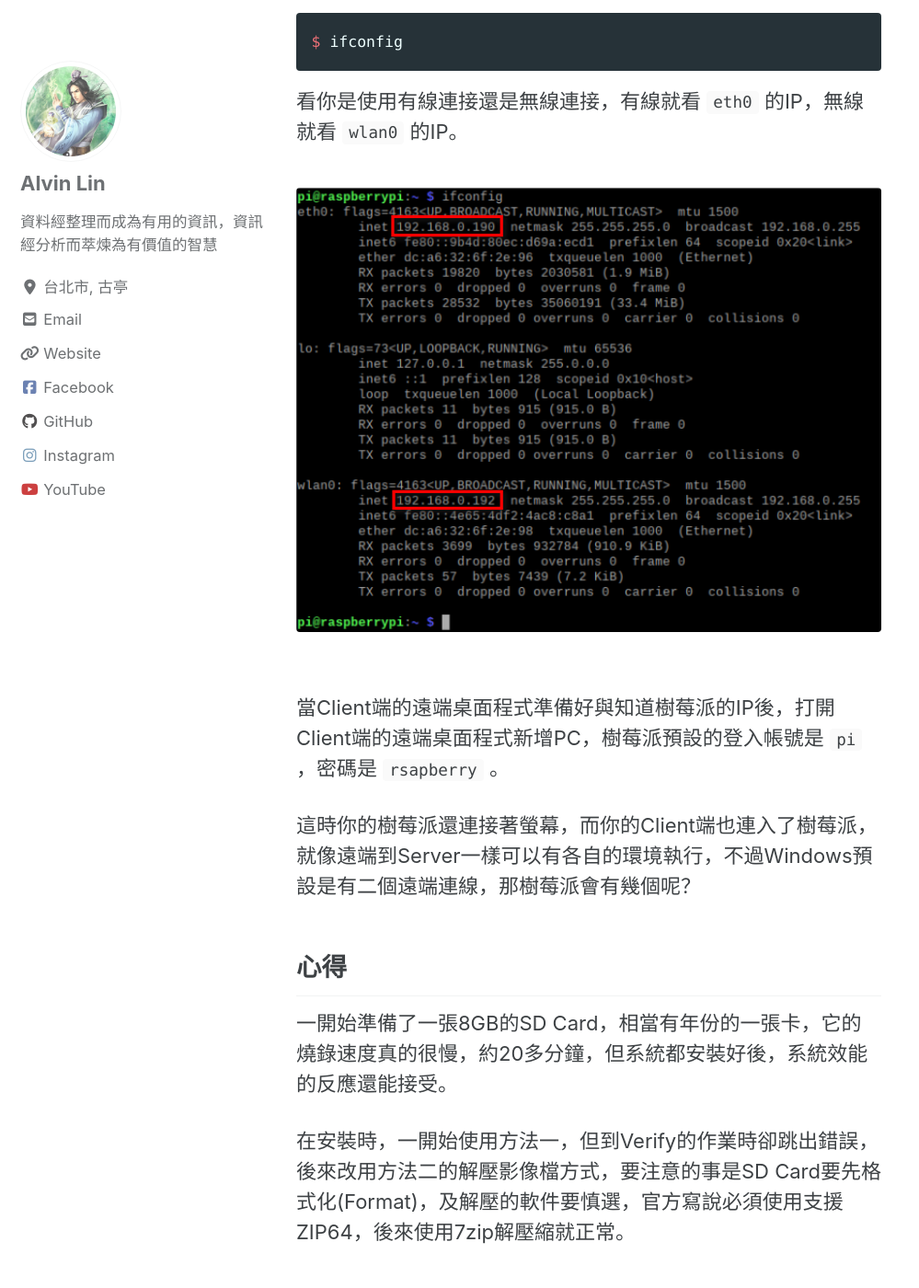
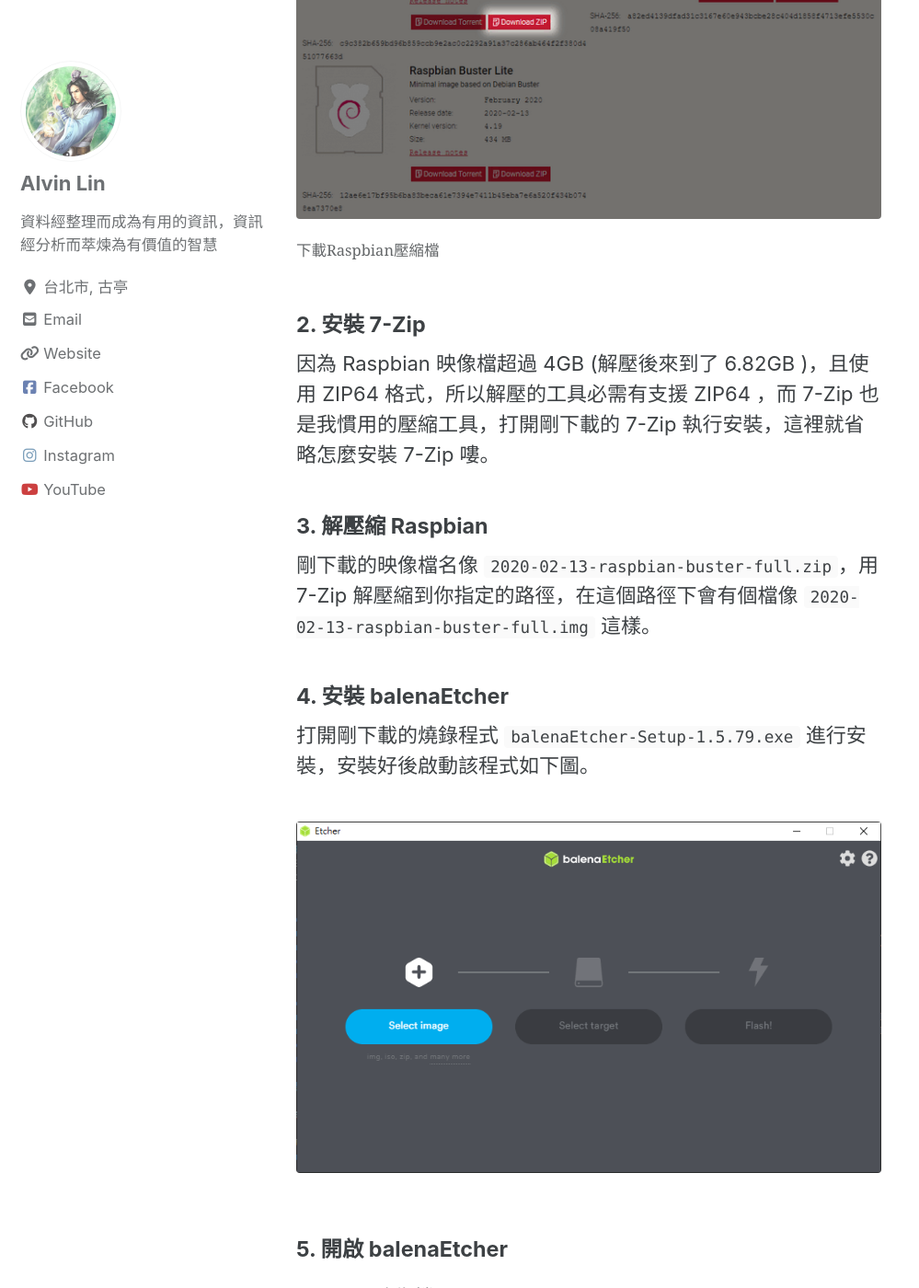
Before and after one commit to dsalearning/dsalearning.github.io, a Jekyll site: the page built from _posts/2020-03-21-raspberry-raspbian-installation.md, in a window 1280 px wide and 1400 px high, scrolled down 4661 px. Shown: the whole window at 92% size, without its empty margins (0-999 px from the left). Built offline with Jekyll 4.4.1, drawn with Linux system fonts in a browser that asks for light colours; cached includes are drawn as plain includes; nearby versions of some CDN libraries; comment, search, counter and statistics services are not loaded; a style sheet for code colours, icons or effects is not loaded; some of the changed text lies outside the part shown.

Commit message:
新增安裝方法二

````diff
--- a/_posts/2020-03-21-raspberry-raspbian-installation.md
+++ b/_posts/2020-03-21-raspberry-raspbian-installation.md
@@ -21,10 +21,10 @@
   <figcaption><a href="https://www.raspberrypi.org/blog/raspberry-pi-4-on-sale-now-from-35/" title="Raspberry Pi 4 on sale now from $35">圖片來源：Raspberry Pi 4 on sale now from $35</a>.</figcaption>
 </figure>
 
-## 事前準備
+## 前置準備
 * [Raspberry Pi 4 Model B](https://www.raspberrypi.com.tw/28040/raspberry-pi-4-model-b/) ： 和之前的版本最大的改變是多了 2GB/4GB 的記憶體版本可供選擇，本次使用的是4GB版。
 * 記憶卡(SD Card) : 建議容量16GB以上[^sd-cards]，速度等級建議Class 10。系統安裝最小建議是8GB，但安裝完系統後僅剩1GB，想再安裝其它軟體就很困難了。
-* 讀卡機 : 準備利用電腦把樹莓派影像檔燒錄到SD Card。
+* 讀卡機 : 準備利用電腦把樹莓派映像檔燒錄到SD Card。
 * 電源接頭(Power) : 使用 USB-C，使用 5V/3A 以上電源供應器才能穩定使用。
 * 視訊接頭(Video) :  type-D (micro) HDMI 接頭，就是micro HDMI to HDMI cable。
 * 螢幕 : 利用上述的視訊接頭，把樹莓派的系統影像輸出到螢幕，這樣比較方便設定。僅安裝後的第一次需要，之後就利用遠端桌面的工具登入操作。
@@ -41,14 +41,14 @@
 
 [^installation]: [installation guide](https://www.raspberrypi.org/documentation/installation/installing-images/README.md).
 
-#### 1. 下載樹莓派影像檔
-至[官網](https://www.raspberrypi.org/downloads/)下載最新的樹莓派影像檔（Raspberry Pi Imager)並安裝它。
+#### 1. 下載樹莓派映像檔
+至[官網](https://www.raspberrypi.org/downloads/)下載最新的樹莓派映像檔（Raspberry Pi Imager)並安裝它。
 
-#### 2. 執行樹莓派影像檔
+#### 2. 執行樹莓派映像檔
 * 打開剛安裝好的Raspberry Pi Imager，
 * 這時請把你的SD卡插入讀卡機並連接到電腦，確定電腦有抓到這個碟，
 * 接著選擇OS與安裝的磁碟，請務必挑選讀卡機的SD Card，
-* 都確定後就按[WRITE](#link){: .btn .btn--primary }，接下來就看你SD Card的速度等級嘍，筆者我的卡太老舊，在這可是等了不少時間。
+* 都確定後就按 [WRITE](#link){: .btn .btn--primary } ，接下來就看你SD Card的速度等級嘍，筆者我的卡太老舊，在這可是等了不少時間。
 
 <figure>
   <img src="{{ '/assets/images/raspberry-pi-imager.png' | relative_url }}" alt="Raspberry Pi Imager">
@@ -70,14 +70,59 @@
 </figure>
 
 ### 安裝Raspbian(方法二)
-待寫
+這個方法可以參考官網的 [Using other tools](https://www.raspberrypi.org/documentation/installation/installing-images/README.md) ，這裡筆者準備了第二張卡，是新買的32GB，當時賣家告知之前有客戶買了某某大廠的卡，但樹莓派卻挑卡讀不到！於是選了另一家大廠的卡，想說我的8GB舊卡都可以安裝了，不會這麼雷吧！接下來就按照下列程序安裝嘍。
+
+#### 1. 下載必要軟體
+* [7-Zip](http://www.7-zip.org/) (Windows)。
+* [Raspbian Buster with desktop and recommended software](https://downloads.raspberrypi.org/raspbian_full_latest)，如下圖下載 Raspbian 壓縮檔。
+* [balenaEtcher](https://www.balena.io/etcher/) , [Win32DiskImager](https://sourceforge.net/projects/win32diskimager/) 或 [imgFlasher](https://www.upswift.io/imgflasher/) 擇一下載，後面我們用 balenaEtcher 來介紹。
+
+<figure>
+  <img src="{{ '/assets/images/raspberry-pi-raspbian-download-zip.png' | relative_url }}" alt="">
+  <figcaption>下載Raspbian壓縮檔</figcaption>
+</figure>
+
+#### 2. 安裝 7-Zip
+因為 Raspbian 映像檔超過 4GB (解壓後來到了 6.82GB )，且使用 ZIP64 格式，所以解壓的工具必需有支援 ZIP64 ，而 7-Zip 也是我慣用的壓縮工具，打開剛下載的 7-Zip 執行安裝，這裡就省略怎麼安裝 7-Zip 嘍。
+
+#### 3. 解壓縮 Raspbian
+剛下載的映像檔名像 `2020-02-13-raspbian-buster-full.zip`，用 7-Zip 解壓縮到你指定的路徑，在這個路徑下會有個檔像 `2020-02-13-raspbian-buster-full.img` 這樣。
+
+#### 4. 安裝 balenaEtcher
+打開剛下載的燒錄程式 `balenaEtcher-Setup-1.5.79.exe` 進行安裝，安裝好後啟動該程式如下圖。
+<figure>
+  <img src="{{ '/assets/images/raspberry-pi-etcher.png' | relative_url }}" alt="">
+</figure>
+
+#### 5. 開啟 balenaEtcher
+* 選取映像檔
+* 選取SD Card，記得把卡插到讀卡機並連接到電腦。
+* 上述二個都確認後，按 [Flash!](#link){: .btn .btn--info} 開始燒錄。
+
+
+<figure class="half">
+  <a href="/assets/images/raspberry-pi-etcher-format.png"><img src="/assets/images/raspberry-pi-etcher-format.png"></a>
+  <a href="/assets/images/raspberry-pi-etcher-flashing.png"><img src="/assets/images/raspberry-pi-etcher-flashing.png"></a>
+  <figcaption>Step 1 - 左圖，選取好映像檔跟記憶卡；Step 2 - 右圖，燒錄中。</figcaption>
+</figure>
+
+<figure class="half">
+  <a href="/assets/images/raspberry-pi-etcher-validating.png"><img src="/assets/images/raspberry-pi-etcher-validating.png"></a>
+  <a href="/assets/images/raspberry-pi-etcher-complete.png"><img src="/assets/images/raspberry-pi-etcher-complete.png"></a>
+  <figcaption>Step 3 - 左圖，檢驗中；Step 4 - 右圖，完成。</figcaption>
+</figure>
+
+看到 Complete 就大功完成了，接下來就把記憶卡抽出來並插到樹莓派嘍。
+
+**提醒：**還是要正確的從工作列右下角的圖示安全地移除硬體並退出媒體，避免你的記憶卡有損傷。
+{: .notice--info}
+
 
 ## 安裝遠端桌面
 
-為了能讓本機可以透過遠端連線至樹莓派，這裡選用的是 「Microsoft遠端桌面」，這樣你可以透過電腦、平板與手機等連線到樹莓派。
+為了能讓本機可以透過遠端連線至樹莓派，這裡選用的是 「Microsoft遠端桌面」，這樣你可以透過電腦、平板與手機等（以下簡稱Client端）連線到樹莓派。
 
 在樹莓派的工作列打開終端機(Terminal)，如下圖
-
 <img src="{{ '/assets/images/raspberry-pi-taskbar.png' | relative_url }}" alt="Raspberry Pi Taskbar">
 
 輸入下列命令進行安裝。
@@ -86,7 +131,7 @@
 $ sudo apt-get -y install xrdp
 ```
 
-安裝完畢後，你也必須在電腦、平板與手機等安裝「Microsoft遠端桌面」（以下簡稱Client端），這時你需要知道樹莓派的IP才能遠端連線，請在樹莓派的終端機輸入下列指令。
+安裝完畢後，你也必須在Client端安裝「Microsoft遠端桌面」，這時你需要知道樹莓派的IP才能遠端連線，請在樹莓派的終端機輸入下列指令。
 
 ```bash
 $ ifconfig
@@ -98,13 +143,20 @@
   <img src="{{ '/assets/images/raspberry-pi-get-ipconfig.png' | relative_url }}" alt="Raspberry Pi ifconfig">
 </figure>
 
-當Client端的遠端桌面程式準備好與知道樹莓派的IP後，打開Client端的遠端桌面程式新增PC，樹莓派預設的登入帳號是 `pi` ，密碼是 `rsapberry` 。
+當Client端的遠端桌面程式準備好與知道樹莓派的IP後，打開Client端的遠端桌面程式新增PC，如下圖
+<figure>
+  <img src="{{ '/assets/images/raspberry-pi-rdp-add-pc.png' | relative_url }}" alt="">
+</figure>
+樹莓派預設的登入帳號是 `pi` ，密碼是 `rsapberry` ，這裡的Session我選擇的是 `Xorg` 。
+<figure class="half">
+  <a href="/assets/images/raspberry-pi-rdp-login.png"><img src="/assets/images/raspberry-pi-rdp-login.png"></a>
+</figure>
 
 這時你的樹莓派還連接著螢幕，而你的Client端也連入了樹莓派，就像遠端到Server一樣可以有各自的環境執行，不過Windows預設是有二個遠端連線，那樹莓派會有幾個呢？
 
 ## 心得
 一開始準備了一張8GB的SD Card，相當有年份的一張卡，它的燒錄速度真的很慢，約20多分鐘，但系統都安裝好後，系統效能的反應還能接受。
 
-在安裝時，一開始使用方法一，但到Verify的作業時卻跳出錯誤，後來改用方法二的解壓影像檔方式，要注意的事是SD Card要先格式化(Format)，及解壓的軟件要慎選，官方寫說必須使用支援ZIP64，後來使用7zip解壓縮就正常。
+在安裝時，一開始使用方法一，但到Verify的作業時卻跳出錯誤，後來改用方法二的解壓映像檔方式，要注意的事是SD Card要先格式化(Format)，及解壓的軟件要慎選，官方寫說必須使用支援ZIP64，後來使用7zip解壓縮就正常。
 
 ## 參考文章 ##
````
Also changed, not shown: other parts of _posts/2020-03-21-raspberry-raspbian-installation.md (+3 -3 lines), _posts/2020-03-22-raspberry-install-jupyter.md (+2 -2 lines), assets/images/raspberry-pi-etcher-complete.png (added), assets/images/raspberry-pi-etcher-flashing.png (added), assets/images/raspberry-pi-etcher-format.png (added), assets/images/raspberry-pi-etcher-validating.png (added), assets/images/raspberry-pi-etcher.png (added), assets/images/raspberry-pi-raspbian-download-zip.png (added), assets/images/raspberry-pi-rdp-add-pc.png (added), assets/images/raspberry-pi-rdp-login.png (added).
